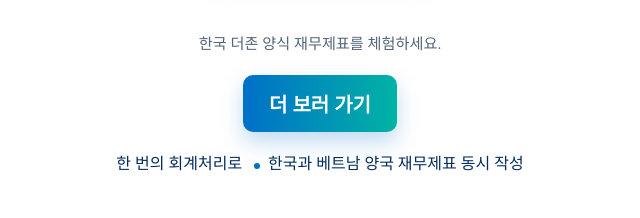
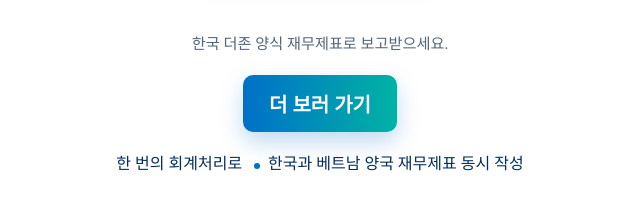
Before and after one commit to bulldog7733/duo-addpractice, a plain HTML site: page index.html in a window 1280 px wide. Shown: the part 431-649 px from the top of the page, 320-960 px from the left. Drawn offline with Linux system fonts and the light colour scheme.

Commit message:
Update index.html

```diff
--- a/index.html
+++ b/index.html
@@ -224,7 +224,7 @@
     <div class="ds-flyer__cta">
       <div class="ds-flyer__price">
         <!-- <span class="ds-flyer__price-tag">월 <b>20달러대</b>로</span> -->
-        <span class="ds-flyer__price-sub">한국 더존 양식 재무제표를 체험하세요.</span>
+        <span class="ds-flyer__price-sub">한국 더존 양식 재무제표로 보고받으세요.</span>
       </div>
       <a class="ds-btn ds-btn--primary" href="https://duostate.com.vn/">더 보러 가기</a>
     </div>
```
